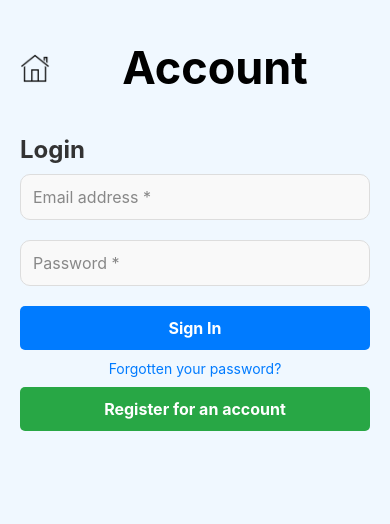
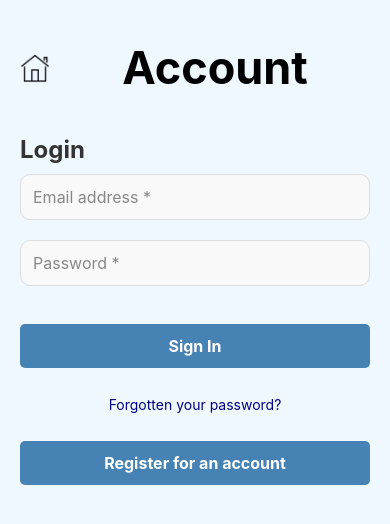
Before and after one commit to TUDublinBlanchBusinessIT/project-Jiyoungjinchoi, a React Native app: screen /Account in a window 390 px wide. Shown: the top 524 px of the page. Built offline with nearby package versions, Linux system fonts and the light colour scheme.

Commit message:
account screen updated

```diff
--- a/screens/accountScreen.js
+++ b/screens/accountScreen.js
@@ -43,15 +43,15 @@ export default function AccountScreen({ navigation }) {
           value={password}
           onChangeText={setPassword}
         />
-
+        <br></br>
         <TouchableOpacity style={styles.signInButton} onPress={handleSignIn}>
           <Text style={styles.buttonText}>Sign In</Text>
         </TouchableOpacity>
-
+        <br></br>
         <TouchableOpacity onPress={() => alert('Forgot Password functionality')}>
           <Text style={styles.forgotPassword}>Forgotten your password?</Text>
         </TouchableOpacity>
-
+        <br></br>
         <TouchableOpacity
           style={styles.registerButton}
           onPress={() => navigation.navigate('Register')}
@@ -106,7 +106,7 @@ const styles = StyleSheet.create({
     backgroundColor: '#f9f9f9',
   },
   signInButton: {
-    backgroundColor: '#007BFF',
+    backgroundColor: '#4682b4',
     paddingVertical: 12,
     borderRadius: 5,
     marginBottom: 10,
@@ -119,12 +119,12 @@ const styles = StyleSheet.create({
   },
   forgotPassword: {
     fontSize: 14,
-    color: '#007BFF',
+    color: '#000080',
     textAlign: 'center',
     marginBottom: 10,
   },
   registerButton: {
-    backgroundColor: '#28A745',
+    backgroundColor: '#4682b4',
     paddingVertical: 12,
     borderRadius: 5,
   },
```
